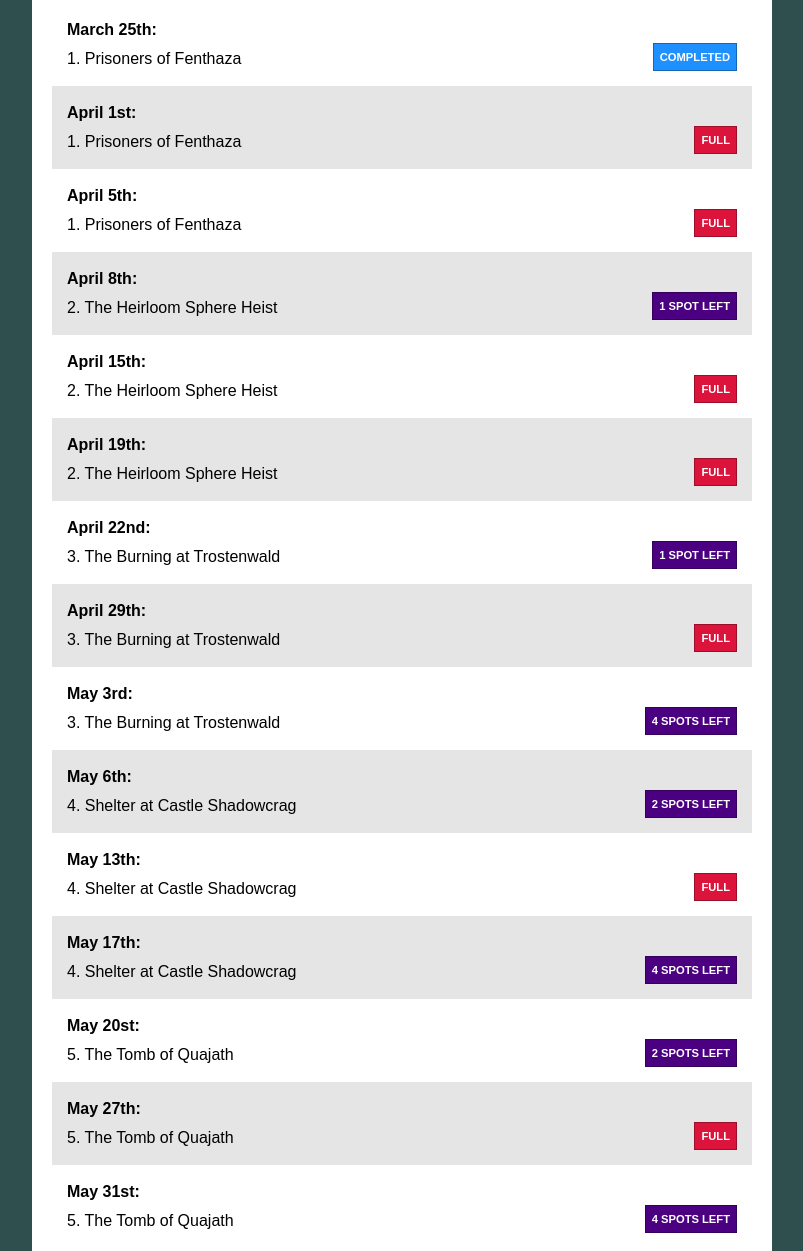
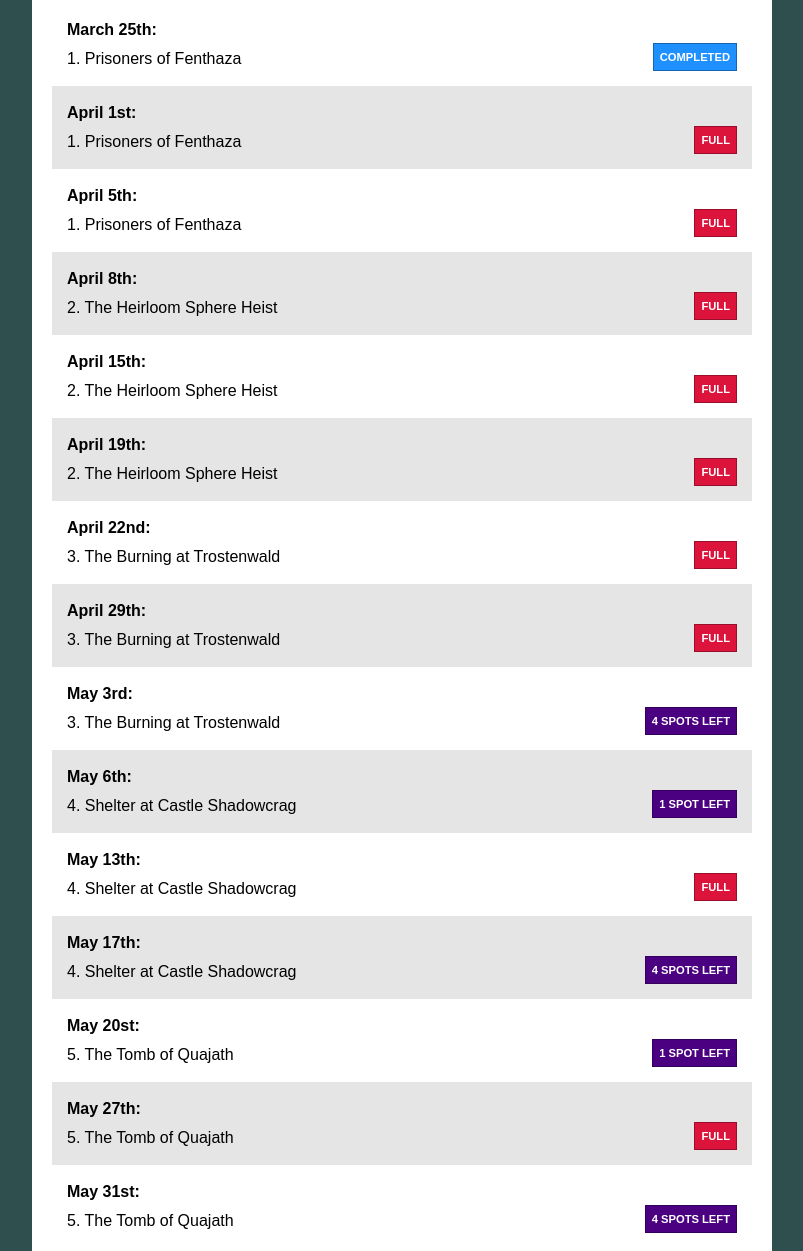
Before and after one commit to lucprincen/dnd-oneshots, a plain HTML site: page index.html in a window 1280 px wide. Shown: the part 1268-2519 px from the top of the page, without its empty margins (238-1041 px from the left). Drawn offline with Linux system fonts and the light colour scheme.

Commit message:
updates some dates

```diff
--- a/index.html
+++ b/index.html
@@ -68,7 +68,7 @@
             <li>
                 <strong>April 8th:</strong>
                 <p>2. The Heirloom Sphere Heist</p>
-                <span class="note">1 spot left</span>
+                <span class="note full">FULL</span>
             </li>
             <li>
                 <strong>April 15th:</strong>
@@ -83,7 +83,7 @@
             <li>
                 <strong>April 22nd:</strong>
                 <p>3. The Burning at Trostenwald</p>
-                <span class="note">1 spot left</span>
+                <span class="note full">FULL</span>
             </li>
             <li>
                 <strong>April 29th:</strong>
@@ -98,7 +98,7 @@
             <li>
                 <strong>May 6th:</strong>
                 <p>4. Shelter at Castle Shadowcrag</p>
-                <span class="note">2 spots left</span>
+                <span class="note">1 spot left</span>
             </li>
             <li>
                 <strong>May 13th:</strong>
@@ -113,7 +113,7 @@
             <li>
                 <strong>May 20st:</strong>
                 <p>5. The Tomb of Quajath</p>
-                <span class="note">2 spots left</span>
+                <span class="note">1 spot left</span>
             </li>
             <li>
                 <strong>May 27th:</strong>
@@ -205,10 +205,10 @@
                         <input name="dates[]" type="checkbox" value="5-4-2020">
                         <span>April 5th: Prisoners of Fenthaza</span>
                     </label>-->
-                    <label>
+                    <!--<label>
                         <input name="dates[]" type="checkbox" value="8-4-2020">
                         <span>April 8th: Heirloom Sphere Heist</span>
-                    </label>
+                    </label>-->
                     <!--<label>
                         <input name="dates[]" type="checkbox" value="15-4-2020">
                         <span>April 15th: Heirloom Sphere Heist</span>
```
